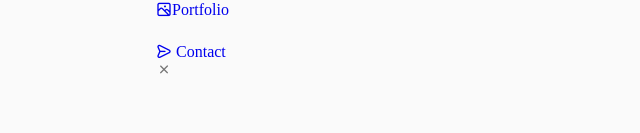
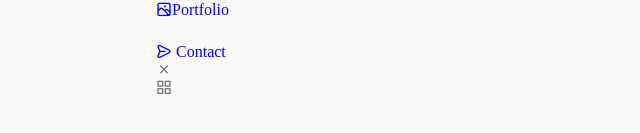
Before and after one commit to Amizero-Tresor/Amizero-sPortfolio, a React (Create React App) app: page / in a window 1280 px wide. Shown: the part 185-318 px from the top of the page, without its empty margins (0-640 px from the left). Built offline with nearby package versions, Linux system fonts and the light colour scheme.

Commit message:
auto-commit-9a07accbebc447839b855627b4d5089c

```diff
--- a/src/components/header/Header.jsx
+++ b/src/components/header/Header.jsx
@@ -64,7 +64,11 @@ const Header = () => {
 
         </div>
 
-        <div className="nav__toggle"></div>
+        <div className="nav__toggle">
+          <i class="uil uil-apps">
+
+          </i>
+        </div>
       </nav>
     </header>
   )
--- a/src/components/header/header.css
+++ b/src/components/header/header.css
@@ -0,0 +1,8 @@
+.header{
+    width: 100%;
+    position: fixed;
+    top:0;
+    left:0;
+    z-index: var(--z-fixed);
+    background-color: var(--container);
+}
```
